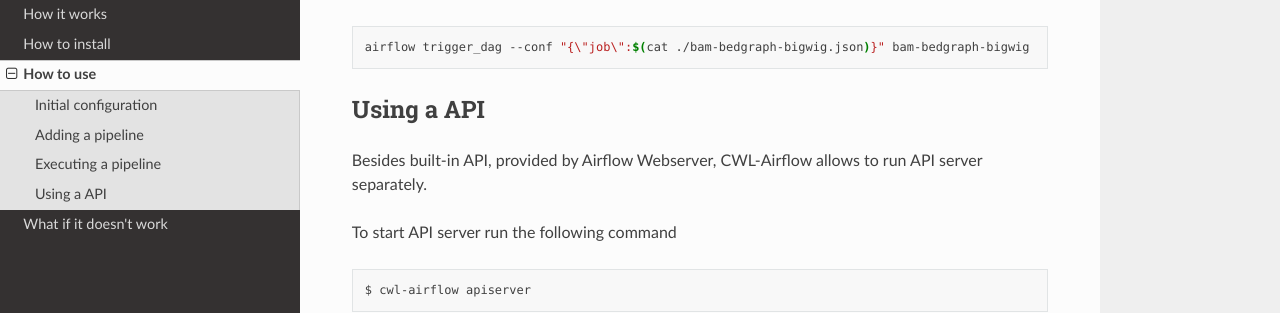
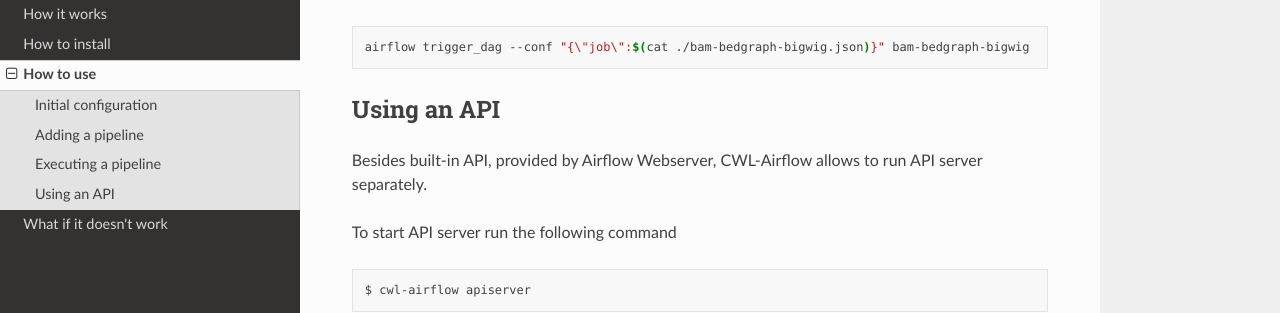
Before and after one commit to Barski-lab/cwl-airflow, a Sphinx documentation site: the page built from docs/readme/how_to_use.md, in a window 1280 px wide and 900 px high, scrolled down 2143 px. Shown: the part 167-480 px from the top of the window. Built offline with Sphinx 7.4.7 and the Read the Docs theme 2.0.0, drawn with Linux system fonts in a browser that asks for light colours.

Commit message:
Typo correction

````diff
--- a/docs/readme/how_to_use.md
+++ b/docs/readme/how_to_use.md
@@ -77,7 +77,7 @@
 airflow trigger_dag --conf "{\"job\":$(cat ./bam-bedgraph-bigwig.json)}" bam-bedgraph-bigwig
 ```
 
-## Using a API
+## Using an API
 
 Besides built-in API, provided by Airflow Webserver, CWL-Airflow allows to run API server separately.
 
````
